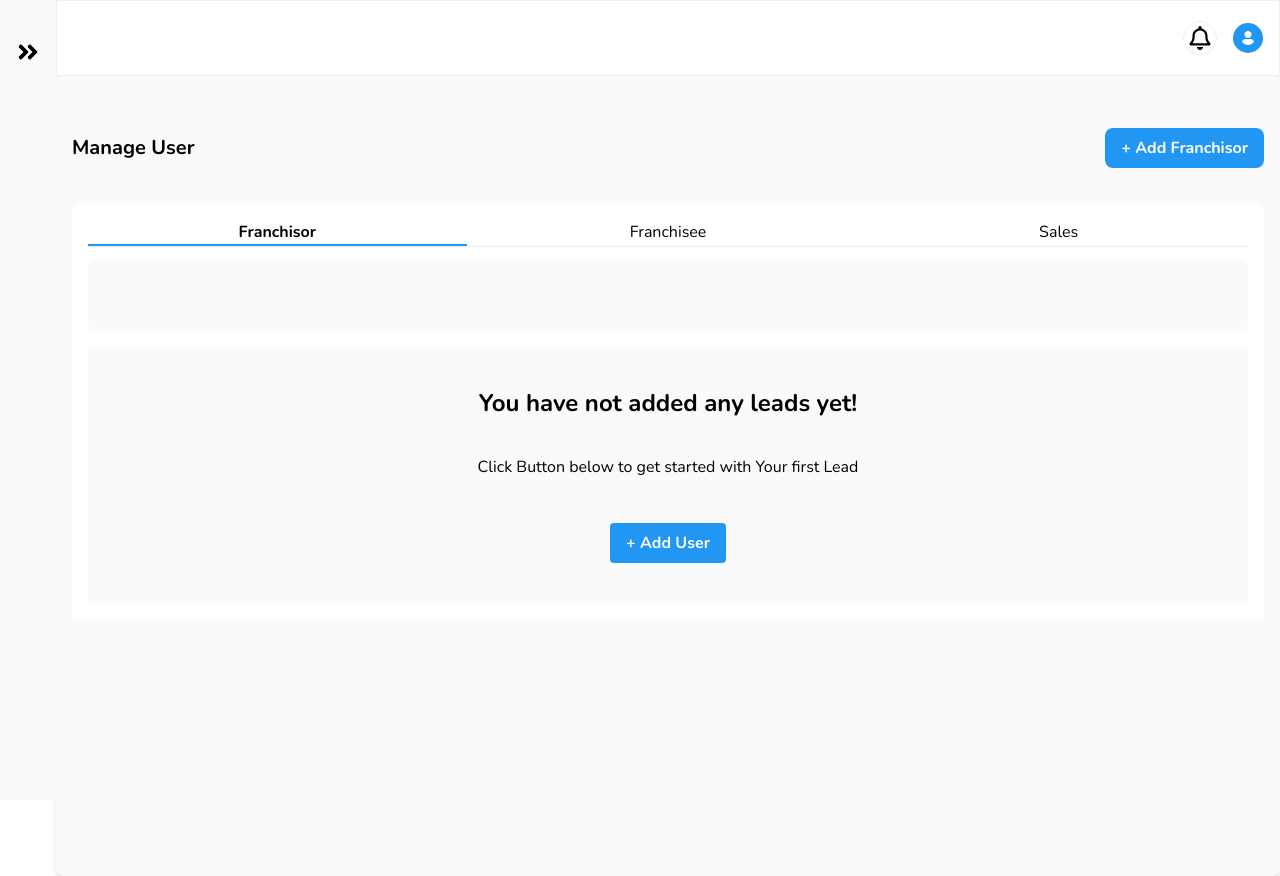
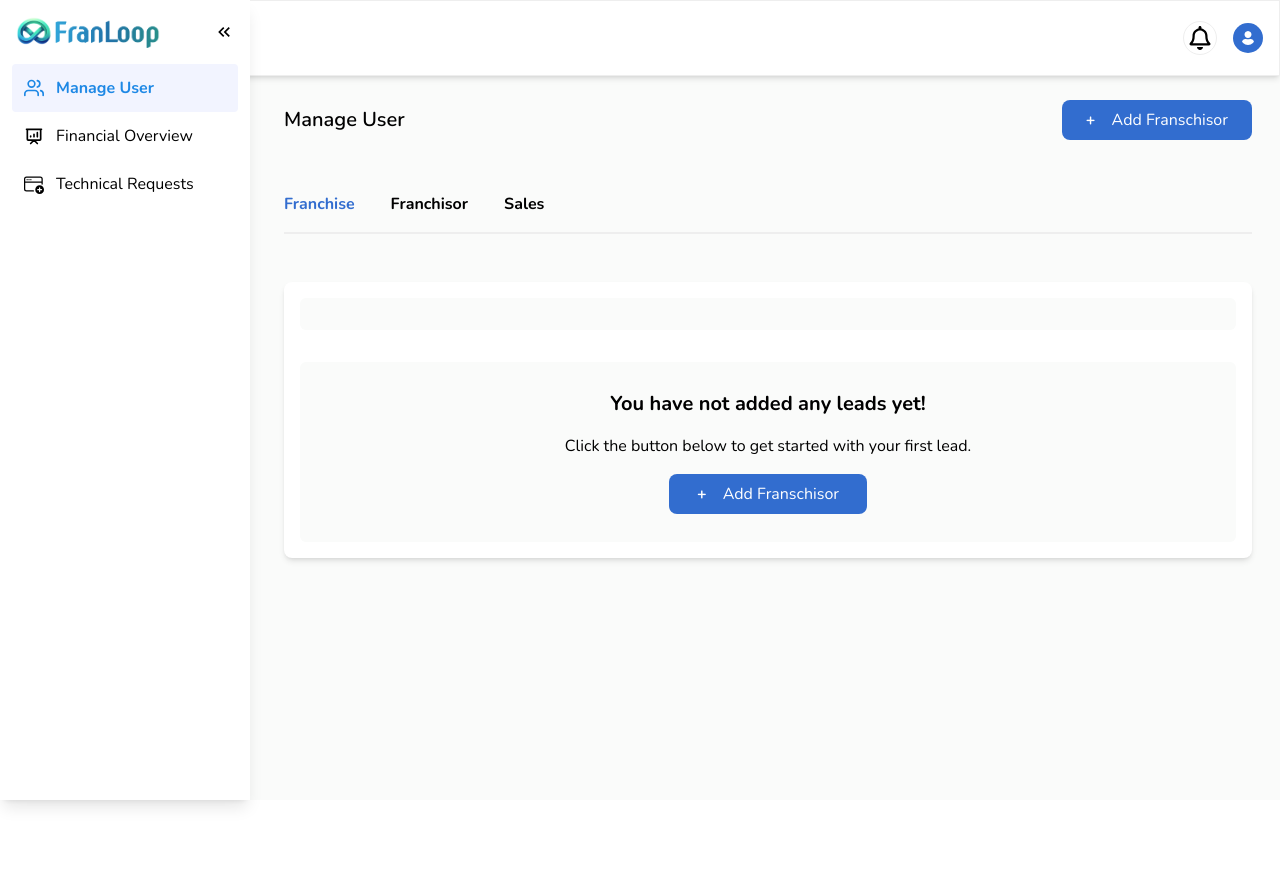
Before and after one commit to sheikhmuhammadzain/Franchise, a React (Vite) app: page / in a window 1280 px wide. After the commit the page ends 800 px from the top, so only its background shows below. Built offline with nearby package versions, Linux system fonts and the light colour scheme.

Commit message:
update appjsx

```diff
--- a/src/App.jsx
+++ b/src/App.jsx
@@ -1,18 +1,42 @@
 import Header from "./Components/Header";
-import ManageUser from "./Components/ManageUser";
+
 import Sidebar from "./Components/Sidebar";
+
 const App = () => {
+
   return (
     <>
-      <div className="flex">
-        <div>
-          <Sidebar />
+      <Header />
+      <Sidebar/>
+      <main className="bg-[#FAFBFA] min-h-screen ">
+        <div className="container w-[80%] ml-auto px-7 ">
+          <div className="flex items-center justify-between pt-[100px]  ">
+            <h1 className="font-semibold text-xl">Manage User</h1>
+            <button className="bg-[#326DCF] text-white rounded-lg  px-6 py-2 text-xs md:text-base">
+              {" "}
+              <span className="mr-3 font-bold">+</span> Add Franschisor
+            </button>
+          </div>
+          <div className="flex items-center gap-9 mt-9 border-b-2 py-4 font-bold">
+            <h1 className="text-[#326DCF]  border-b-blue">Franchise</h1>
+            <h1>Franchisor</h1>
+            <h1>Sales</h1>
+          </div>
+          <div className="mt-12 bg-white p-4 rounded-lg shadow-md">
+            <div className="min-h-8 bg-[#FAFBFA] rounded-md"></div>
+            <div className=" flex flex-col gap-4 items-center mt-8 bg-[#FAFBFA] py-7 rounded-md">
+              <h1 className="text-xl font-bold">
+                You have not added any leads yet!
+              </h1>
+              <p>Click the button below to get started with your first lead.</p>
+              <button className="bg-[#326DCF] text-white rounded-lg  px-7 py-2 text-xs md:text-base">
+                {" "}
+                <span className="mr-3 font-bold">+</span> Add Franschisor
+              </button>
+            </div>
+          </div>
         </div>
-        <div className="flex-1">
-          <Header />
-          <ManageUser />
-        </div>
-      </div>
+      </main>
     </>
   );
 };
--- a/src/Components/Header.jsx
+++ b/src/Components/Header.jsx
@@ -4,7 +4,7 @@ import { FaUser } from "react-icons/fa";
 const Header = () => {
   return (
     <div
-      className="w-100 border w-full h-15 shadow-lg
+      className="w-100 border w-full h-15 shadow-md fixed top-0 left-0 z-1 bg-white
      "
     >
       <div className="flex items-center justify-end p-4 gap-3">
@@ -22,7 +22,7 @@ const Header = () => {
           >
             <div className="flex py-2 px-4 border-b justify-between items-center gap-9">
               <h1 className="font-bold text-xl">Notification</h1>
-              <button className="btn btn-active bg-blue-300 text-white">
+              <button className="btn btn-active bg-[#326DCF] text-white">
                 new
               </button>
             </div>
@@ -33,7 +33,7 @@ const Header = () => {
           </ul>
         </div>
         <Link to="/login">
-          <FaUser className="text-3xl  rounded-full p-2 bg-blue-500 text-white" />
+          <FaUser className="text-3xl  rounded-full p-2   bg-[#326DCF]  text-white" />
         </Link>
       </div>
     </div>
--- a/src/Components/Login.jsx
+++ b/src/Components/Login.jsx
@@ -1,6 +1,6 @@
 import { useState } from "react";
 import { Link } from "react-router-dom";
-
+import Header from "./Header";
 function Login() {
   const [email, setEmail] = useState("");
   const [password, setPassword] = useState("");
@@ -12,11 +12,13 @@ function Login() {
   };
 
   return (
+    <>
+    <Header></Header>
       <div className="flex flex-col items-center justify-center min-h-screen bg-gray-100">
         <div className="bg-white p-8 rounded-lg shadow-md w-full max-w-md relative">
           <h2 className="text-3xl font-bold mb-4 text-center ">
             LOG IN{" "}
-          <Link to='/'>
+            <Link to="/">
               <span className="ml-9 font-thin text-sm absolute top-[1rem] right-[1.4rem] cursor-pointer">
                 X
               </span>
@@ -74,6 +76,7 @@ function Login() {
           </div>
         </div>
       </div>
+    </>
   );
 }
 
--- a/src/Components/Sidebar.jsx
+++ b/src/Components/Sidebar.jsx
@@ -3,50 +3,46 @@ import { FiUsers } from "react-icons/fi";
 import { BsWindowPlus } from "react-icons/bs";
 import { Link } from "react-router-dom";
 import { HiOutlinePresentationChartBar } from "react-icons/hi";
+import { MdKeyboardDoubleArrowLeft } from "react-icons/md";
+import { useState } from "react";
 
 function Sidebar() {
+    const [isOpen, setIsOpen] = useState(true);
+
+    const toggleSidebar = () => {
+      setIsOpen(!isOpen);
+    };
   return (
-    <div className="drawer">
-      <input id="my-drawer" type="checkbox" className="drawer-toggle" />
-      <div className="drawer-content">
-        {/* Page content here */}
-        <label htmlFor="my-drawer" className="flex  py-10 px-4 bg-gray-50 h-screen">
-          <FaAngleDoubleRight className="text-2xl" />
-        </label>
+    <aside
+      className={`fixed top-0 left-0 h-screen bg-white z-10 shadow-lg transition-transform transform ${
+        isOpen ? "translate-x-0" : "-translate-x-[80%]"
+      }`}
+      style={{ width: "250px" }}
+    >
+      <div className="flex items-center justify-between p-4">
+        <img src="/group-84152-1@2x.png" alt="" width={144} />
+        <MdKeyboardDoubleArrowLeft
+          className="text-xl"
+          onClick={toggleSidebar}
+        />
       </div>
-      <div className="drawer-side">
-        <label
-          htmlFor="my-drawer"
-          aria-label="close sidebar"
-          className="drawer-overlay"
-        ></label>
-        <ul className="menu bg-white text-base-content min-h-full w-60 p-4">
-          {/* Sidebar content here */}
-          <img
-            src="/group-84152-1@2x.png"
-            alt=""
-            width={200}
-            className="p-2 mb-9"
-          />
-          <div className="flex items-center px-3 hover:border bg-[#F2F4FF] text-blue-600 font-bold rounded mx-3">
+      <div className="flex items-center px-3 hover:underline bg-[#F2F4FF] text-blue-600 font-bold rounded mx-3">
         <FiUsers className="text-xl" />
         <Link to="/">
-              <h2 className="p-4">Manage User</h2>
+          <h2 className="p-3">Manage User</h2>
         </Link>
       </div>
-          <div className="flex items-center px-3 hover:border mx-3">
+      <div className="flex items-center px-3 hover:underline mx-3">
         <HiOutlinePresentationChartBar className="text-xl" />
         <Link to="/adminPanel">
-              <h2 className="p-4">Financial Overview</h2>
+          <h2 className="p-3">Financial Overview</h2>
         </Link>
       </div>
-          <div className="flex items-center px-3 hover:border mx-3">
+      <div className="flex items-center px-3 hover:underline mx-3">
         <BsWindowPlus className="text-xl" />
-            <h2 className=" text p-4 ">Technical Requests</h2>
+        <h2 className=" text p-3 ">Technical Requests</h2>
       </div>
-        </ul>
-      </div>
-    </div>
+    </aside>
   );
 }
 
--- a/src/main.jsx
+++ b/src/main.jsx
@@ -7,7 +7,6 @@ import App from './App.jsx';
 import ForgotPassword from './Components/ForgotPassword.jsx';
 import Login from './Components/Login.jsx';
 import AddFranchisorForm from './Components/AddFranchisorForm.jsx';
-import ManageUser from './Components/ManageUser.jsx';
 import AdminPage from './Components/AdminPage.jsx';
 const router = createBrowserRouter([
   {
@@ -27,10 +26,6 @@ const router = createBrowserRouter([
     element: <AddFranchisorForm />,
   },
   {
-    path: "/ManageUser",
-    element: <ManageUser />,
-  },
-  {
     path: "/AdminPanel",
     element: <AdminPage/>,
   },
```
Also changed, not shown: src/Components/StickyNavbar.jsx (deleted, +0 -175 lines). Lines whose indentation alone changed are shown as unchanged.
